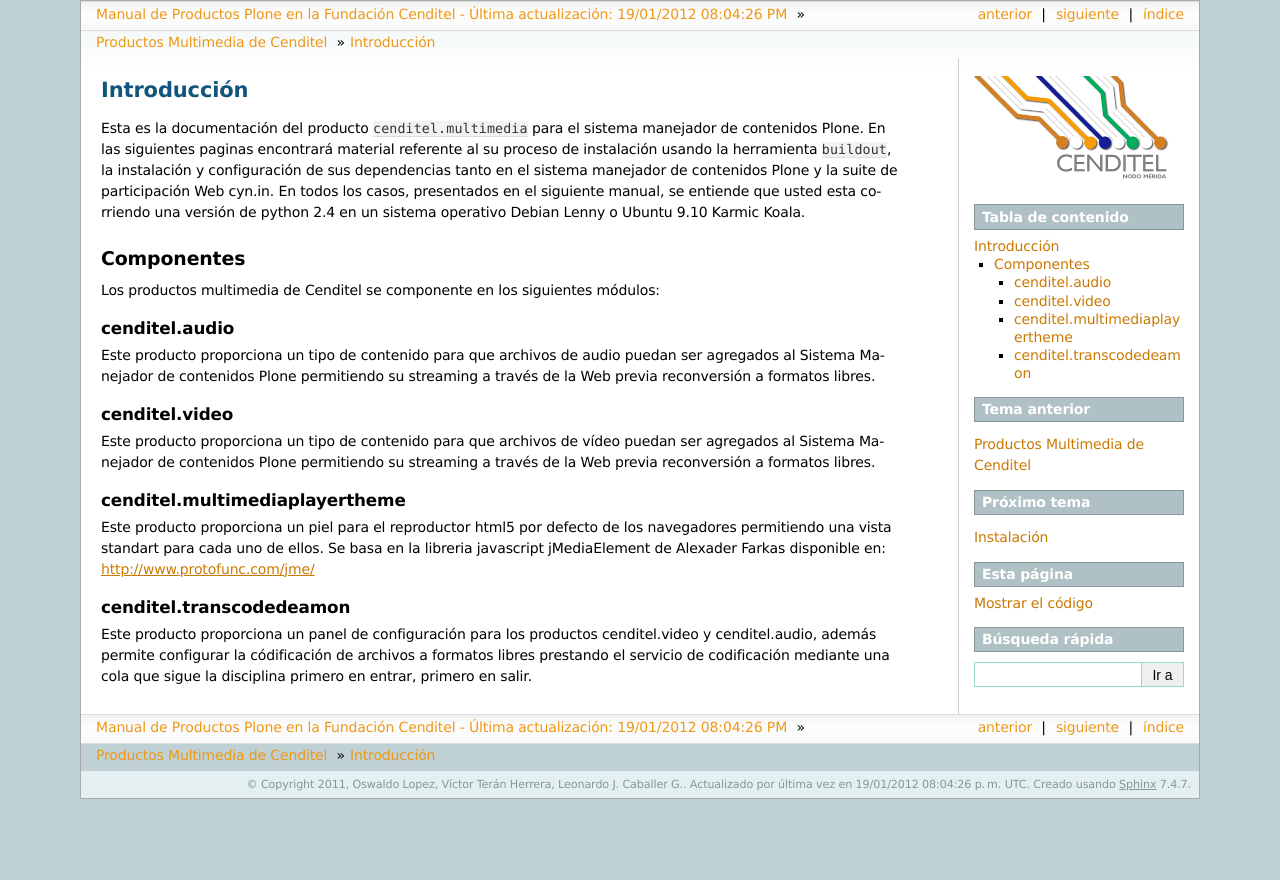
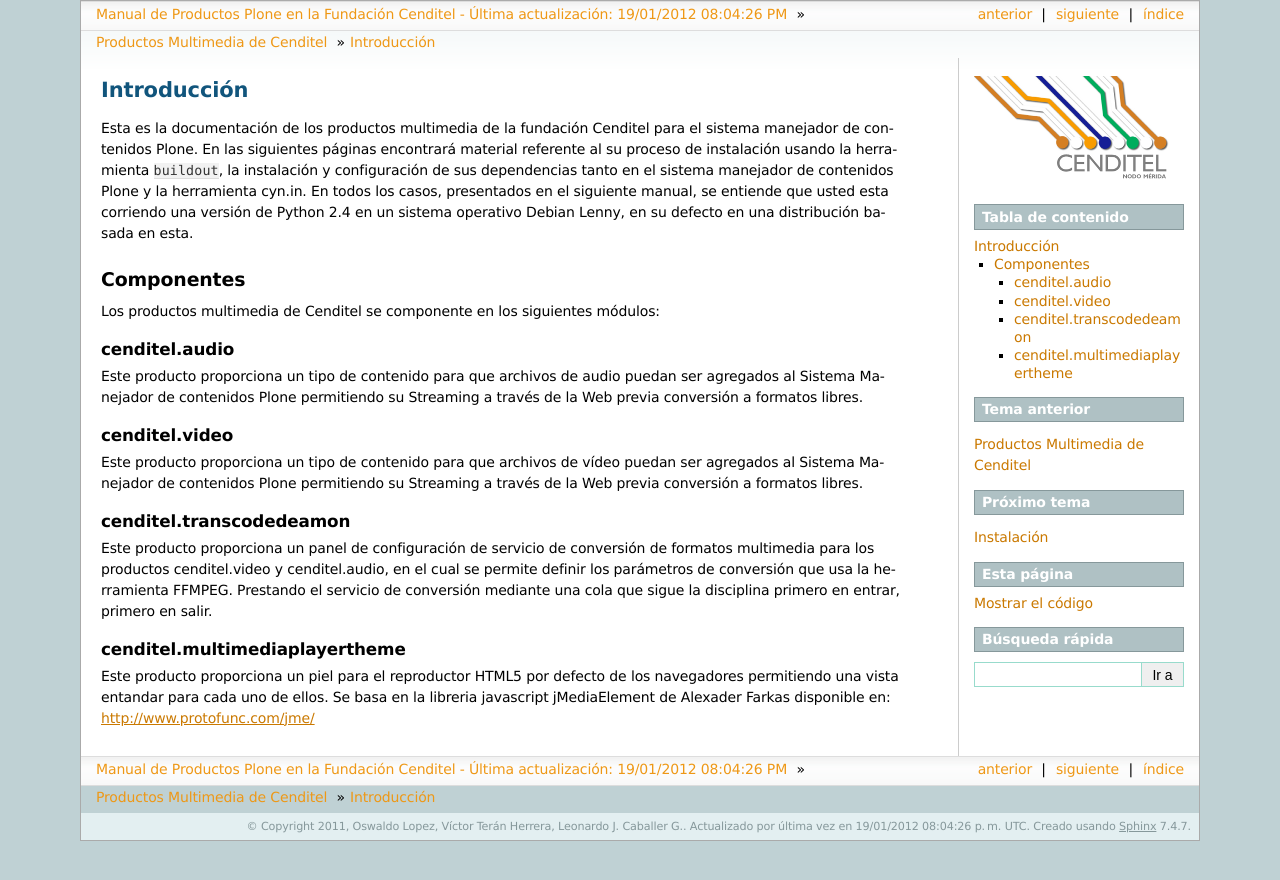
Before and after one commit to Cenditel/cenditel.docs, a Sphinx documentation site: the page built from source/multimedia/introduccion.rst, in a window 1280 px wide. Shown: the top 880 px of the page. Built offline with Sphinx 7.4.7, drawn with Linux system fonts in a browser that asks for light colours; formulas are drawn with MathJax 3.

Commit message:
Cambiar e orden delos elementos y aplicar corregir errores de redacción

```diff
--- a/source/multimedia/introduccion.rst
+++ b/source/multimedia/introduccion.rst
@@ -6,13 +6,13 @@
 Introducción
 ============
 
-Esta es la documentación del producto ``cenditel.multimedia`` para el sistema
-manejador de contenidos Plone. En las siguientes paginas encontrará material
-referente al su proceso de instalación usando la herramienta ``buildout``,
+Esta es la documentación de los productos multimedia de la fundación Cenditel
+para el sistema manejador de contenidos Plone. En las siguientes páginas encontrará
+material referente al su proceso de instalación usando la herramienta ``buildout``,
 la instalación y configuración de sus dependencias tanto en el sistema manejador
-de contenidos Plone y la suite de participación Web cyn.in. En todos los casos,
-presentados en el siguiente manual, se entiende que usted esta corriendo una
-versión de python 2.4 en un sistema operativo Debian Lenny o Ubuntu 9.10 Karmic Koala.
+de contenidos Plone y la herramienta cyn.in. En todos los casos, presentados en el
+siguiente manual, se entiende que usted esta corriendo una versión de Python 2.4
+en un sistema operativo Debian Lenny, en su defecto en una distribución basada en esta.
 
 
 Componentes
@@ -25,27 +25,27 @@
 
 Este producto proporciona un tipo de contenido para que archivos de audio
 puedan ser agregados al Sistema Manejador de contenidos Plone permitiendo su
-streaming a través de la Web previa reconversión a formatos libres.
+Streaming a través de la Web previa conversión a formatos libres.
 
 cenditel.video
 """"""""""""""
 
 Este producto proporciona un tipo de contenido para que archivos de vídeo
 puedan ser agregados al Sistema Manejador de contenidos Plone permitiendo su
-streaming a través de la Web previa reconversión a formatos libres.
+Streaming a través de la Web previa conversión a formatos libres.
+
+cenditel.transcodedeamon
+""""""""""""""""""""""""
+
+Este producto proporciona un panel de configuración de servicio de conversión de formatos
+multimedia para los productos cenditel.video y cenditel.audio, en el cual se permite definir
+los parámetros de conversión que usa la herramienta FFMPEG. Prestando el servicio de conversión
+mediante una cola que sigue la disciplina primero en entrar, primero en salir.
 
 cenditel.multimediaplayertheme
 """"""""""""""""""""""""""""""
 
-Este producto proporciona un piel para el reproductor html5 por defecto de los
-navegadores permitiendo una vista standart para cada uno de ellos. Se basa en la
+Este producto proporciona un piel para el reproductor HTML5 por defecto de los
+navegadores permitiendo una vista entandar para cada uno de ellos. Se basa en la
 libreria javascript jMediaElement de Alexader Farkas disponible en:
 `http://www.protofunc.com/jme/ <http://www.protofunc.com/jme/>`_
-
-cenditel.transcodedeamon
-""""""""""""""""""""""""
-
-Este producto proporciona un panel de configuración para los productos cenditel.video
-y cenditel.audio, además permite configurar la códificación de archivos a formatos libres
-prestando el servicio de codificación mediante una cola que sigue la disciplina
-primero en entrar, primero en salir.
```
